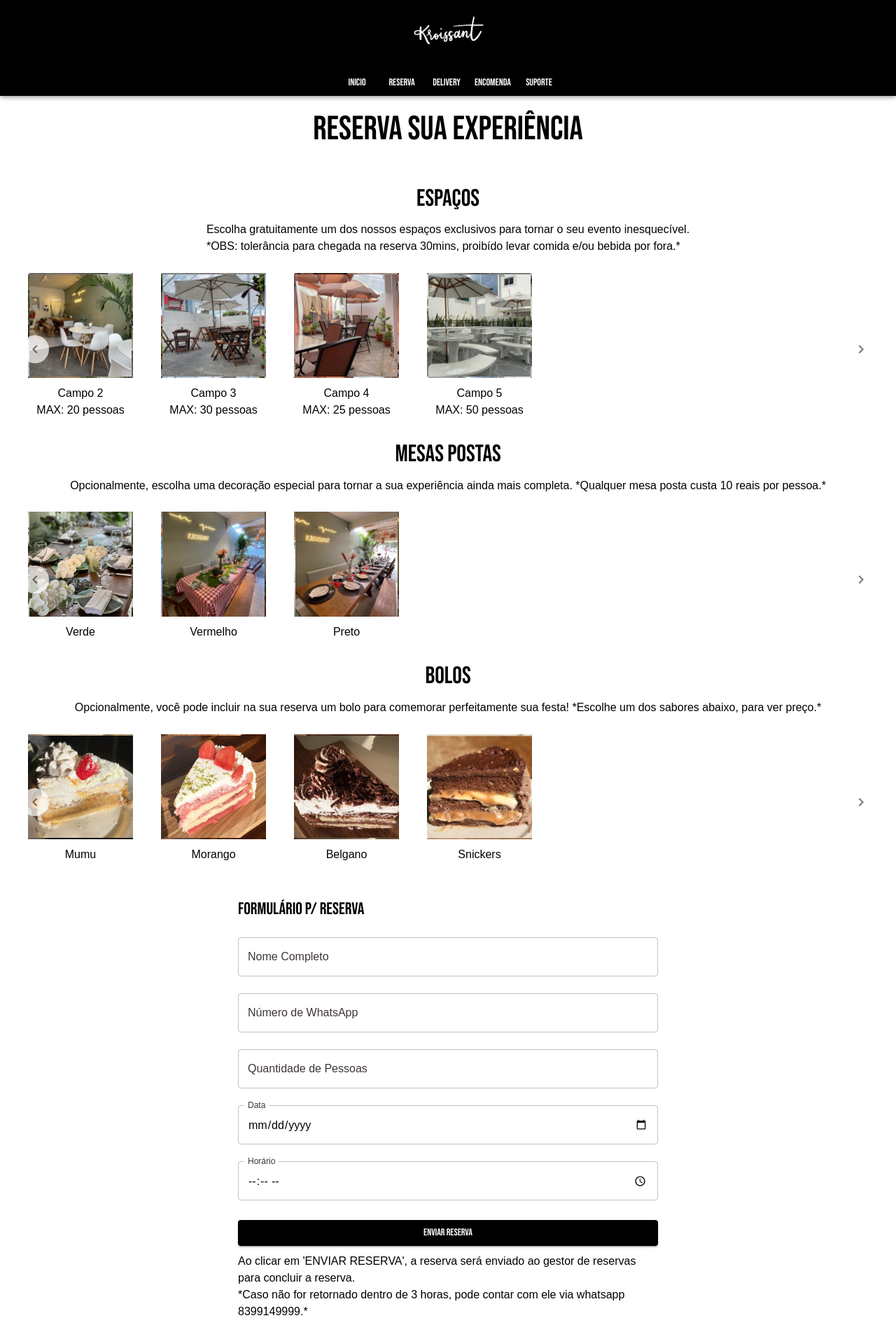
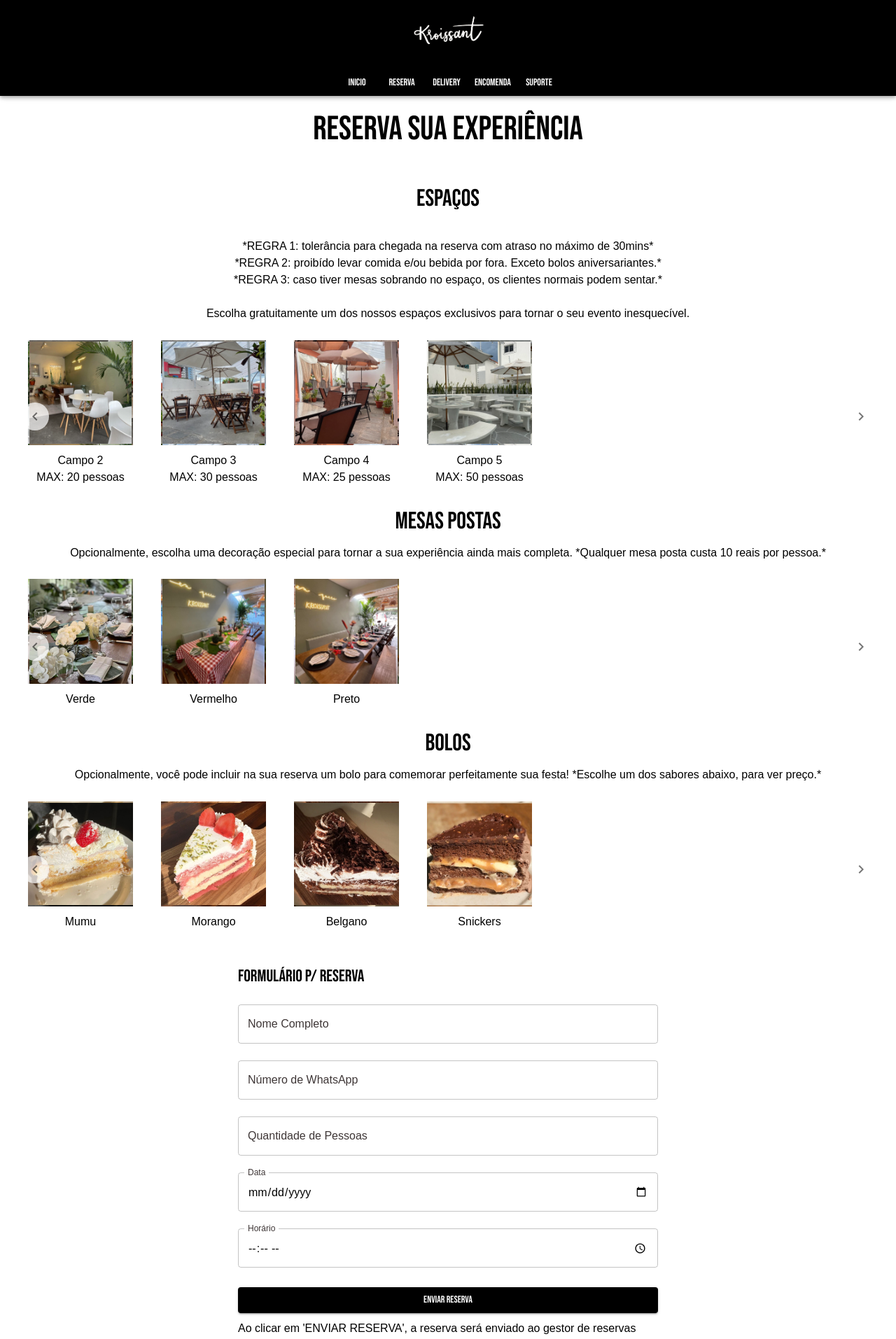
Before and after one commit to juliohsu/kroissant-frontend, a React (Create React App) app: page /reserva in a window 1280 px wide. Shown: the top 1913 px of the page at 70% size. Built offline with nearby package versions, Linux system fonts and the light colour scheme; a web font is replaced by a local one.

Commit message:
updates regras espaços and color improvement for compra

```diff
--- a/src/domains/CompraDomain/pages/Compra/subpages/ListaCompra/ListaCompra.tsx
+++ b/src/domains/CompraDomain/pages/Compra/subpages/ListaCompra/ListaCompra.tsx
@@ -195,7 +195,7 @@ function ListaCompra({ onOpen }: ListaCompraProps) {
                   {Object.keys(dataMap[fornecedorSection]).map(
                     (foodSection) => (
                       <Box key={foodSection}>
-                        <h4 style={{ color: "gray" }}>
+                        <h4 style={{ color: "#555555" }}>
                           {foodSection.toUpperCase()}
                         </h4>
                         {Object.keys(
@@ -260,7 +260,7 @@ function ListaCompra({ onOpen }: ListaCompraProps) {
                                           color={
                                             item.itemComprado === 1
                                               ? "gray"
-                                              : "black"
+                                              : "#555555"
                                           }
                                         >
                                           [ Resta Apróx.: {item.itemQntRestante}
--- a/src/domains/LandingDomain/pages/Reserva/index.tsx
+++ b/src/domains/LandingDomain/pages/Reserva/index.tsx
@@ -258,12 +258,20 @@ const Reserva: React.FC = () => {
       <Typography variant="h4" gutterBottom>
         Espaços
       </Typography>
-      <Typography variant="body1" gutterBottom>
+      <Typography variant="body1" gutterBottom textAlign={"center"}>
+        <br />
+        *REGRA 1: tolerância para chegada na reserva com atraso no máximo de
+        30mins*
+        <br />
+        *REGRA 2: proibído levar comida e/ou bebida por fora. Exceto bolos
+        aniversariantes.*
+        <br />
+        *REGRA 3: caso tiver mesas sobrando no espaço, os clientes normais podem
+        sentar.*
+        <br />
+        <br />
         Escolha gratuitamente um dos nossos espaços exclusivos para tornar o seu
         evento inesquecível.
-        <br />
-        *OBS: tolerância para chegada na reserva 30mins, proibído levar comida
-        e/ou bebida por fora.*
       </Typography>
       <ScrollableContainer
         id="spaces-container"
@@ -424,10 +432,9 @@ const Reserva: React.FC = () => {
         </Button>
         <Typography variant="body1" gutterBottom marginTop={"10px"}>
           Ao clicar em 'ENVIAR RESERVA', a reserva será enviado ao gestor de
-          reservas para concluir a reserva.
-          <br />
-          *Caso não for retornado dentro de 3 horas, pode contar com ele via
-          whatsapp 8399149999.*
+          reservas para concluir a reserva. *Caso não for retornado dentro de 3
+          horas ou se tiver dúvidas, pode contar com ele via whatsapp
+          8399149999.*
         </Typography>
       </Box>
     </CenteredBox>
```
